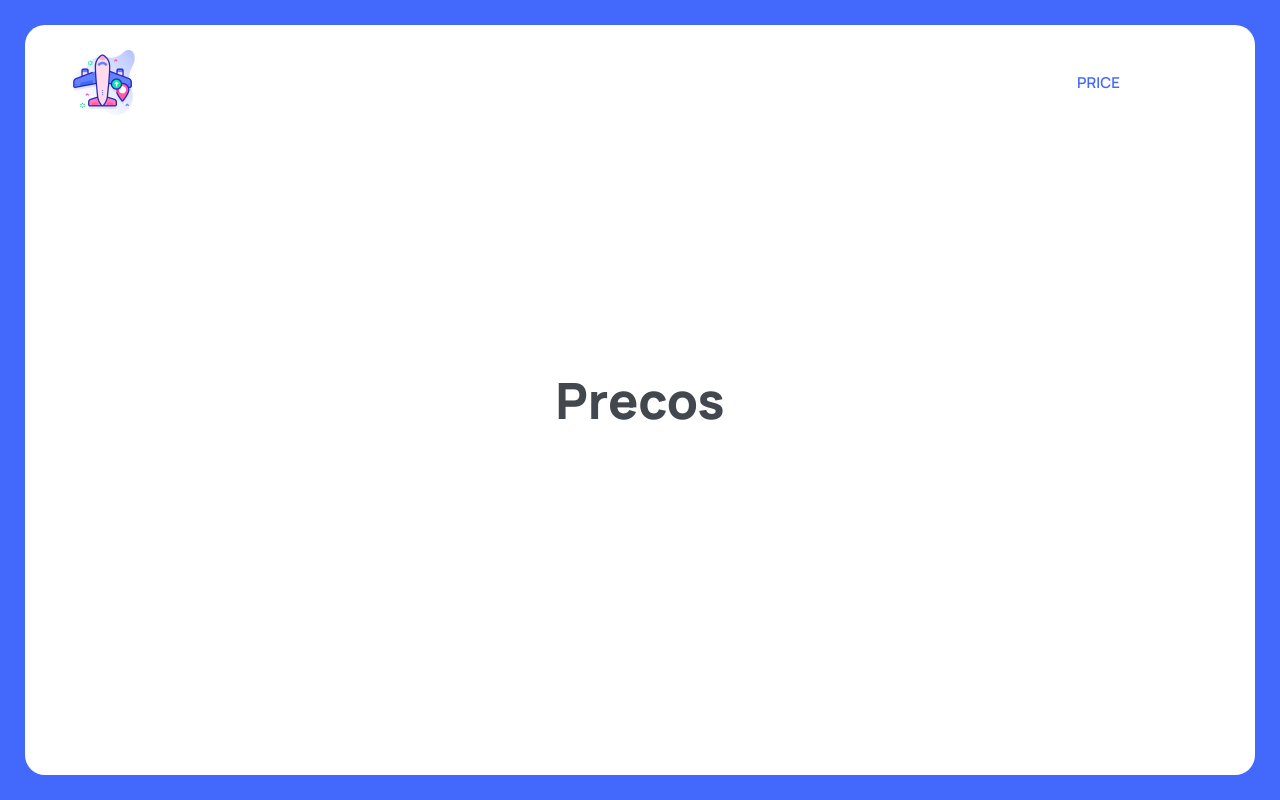
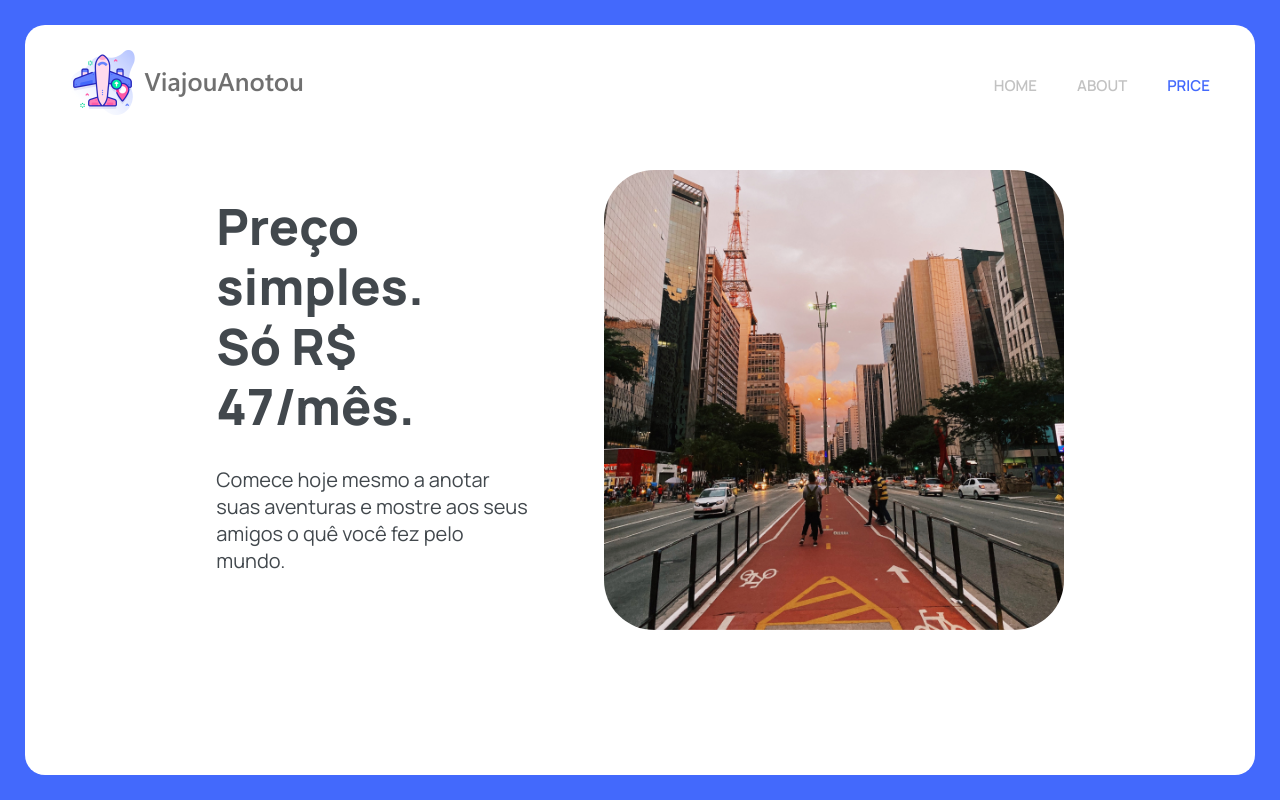
Before and after one commit to Gui089/Viajou-Anotou, a React (Vite) app: page /price in a window 1280 px wide. Built offline with nearby package versions, Linux system fonts and the light colour scheme.

Commit message:
Todas as paginas criadas

```diff
--- a/src/App.jsx
+++ b/src/App.jsx
@@ -1,18 +1,48 @@
-import { AppLayout } from './pages/appLayout.jsx';
-import { Route, createBrowserRouter, createRoutesFromElements, RouterProvider } from 'react-router-dom';
+import { Route,NavLink, Link, createBrowserRouter, createRoutesFromElements, RouterProvider, useLocation } from 'react-router-dom';
 import { Home } from './pages/Home.jsx';
 import { Price } from './pages/Price.jsx';
 import { About } from './pages/About.jsx';
 
 const route = createBrowserRouter(
   createRoutesFromElements(
-    <Route path='/' element={<AppLayout />}>
-      <Route path='/' element={<Home />} />
+    <Route path='/' >
+      <Route index element={<Home />} />
       <Route path='/about' element={<About />}/>
       <Route path='/price' element={<Price />} />
     </Route>
   )
 );
+
+const links = [
+  {path:'/', text:'Home'},
+  {path:'/about', text:'About'},
+  {path:'/price', text:'Price'}
+];
+
+const Header = () => {
+  const location = useLocation();
+  const isHomepage = location.pathname !== '/';
+
+  return (
+    <header>
+    <nav className='nav'>
+        <Link to='/'><img className='logo' src={`./public/img/logo-viajou-anotou-${isHomepage ? 'dark' : 'light'}.png`} alt="" /></Link>
+        <ul>
+          {links.map(link => {
+            const linkShouldBeGray = isHomepage && location.pathname !== link.path;
+            return (
+              <li key={link.text}>
+                <NavLink to={link.path} style={linkShouldBeGray ? {color: '#C2C2C2'}: null}>
+                  {link.text}
+                </NavLink>
+              </li>
+            )
+          })}
+        </ul>
+      </nav>
+    </header>
+  )
+}
 
 const App = () => {
   return (
@@ -23,4 +53,4 @@ const App = () => {
 }
 
 
-export {App}
+export {App, Header}
--- a/src/index.css
+++ b/src/index.css
@@ -99,7 +99,7 @@ main {
   text-transform: uppercase;
   font-size: 1.5rem;
   font-weight: 600;
-  color: white;
+  color: #ffffff;
 }
 
 .nav a.active {
--- a/src/pages/About.jsx
+++ b/src/pages/About.jsx
@@ -1,9 +1,20 @@
+import { Header } from '../App'
 
 const About = () => {
   return (
-    <main className='main-about'>
-      <h1>About</h1>
-    </main>
+    <>
+      <Header />
+       <main className='main-about'>
+         <section>
+           <div>
+             <h1>Sobre o ViajouAnotou</h1>
+             <p>Este projeto esta sendo feito em React</p>
+             <p>Quero me tornar um espcialista em React</p>
+           </div>
+           <img src="/public/img/photos/sobre-viajou-anotou.jpg" alt="Paulo e Roberto" />
+         </section>
+       </main>
+    </>
   )
 }
 
--- a/src/pages/Home.jsx
+++ b/src/pages/Home.jsx
@@ -1,11 +1,15 @@
+import { Link} from 'react-router-dom';
+import { Header } from '../App';
+
 const Home = () => {
   return (
     <>
+    <Header />
      <main className='main-home'>
         <section>
           <h1>Você viaja o mundo. E o ViajouAnotou mantém suas aventuras anotadas.</h1>
           <h2>Um mapa mundial que rastreia por onde você passou. Nunca esqueça suas experiências e mostre aos seus amigos o quê você fez pelo mundo.</h2>
-          <button className='cta'>Começar agora</button>
+          <Link className='cta' to='/about'>Começar agora</Link>
         </section>
      </main>
     </>
--- a/src/pages/Price.jsx
+++ b/src/pages/Price.jsx
@@ -1,10 +1,19 @@
+import { Header } from '../App'
+
 const Price = () => {
   return (
-     <main className='main-pricing'>
-       <section>
-          <h1>Precos</h1>
-       </section>
-     </main>
+    <>
+      <Header />
+        <main className='main-pricing'>
+          <section>
+             <div>
+              <h1>Preço simples. <br />Só R$ 47/mês.</h1>
+              <p>Comece hoje mesmo a anotar suas aventuras e mostre aos seus amigos o quê você fez pelo mundo.</p>
+             </div>
+             <img src="./public/img/photos/preco-viajou-anotou.jpg" alt="" />
+          </section>
+        </main>
+    </>
   )
 }
 
--- a/src/pages/appLayout.jsx
+++ /dev/null
@@ -1,20 +0,0 @@
-import { NavLink, Outlet } from 'react-router-dom';
-
-const AppLayout = () => {
-  return (
-    <>
-      <nav className='nav'>
-        <img className='logo' src="./public/img/logo-viajou-anotou-light.png" alt="" />
-        <ul>
-          <li><NavLink to='/'>Home</NavLink></li>
-          <li><NavLink to='/price'>Price</NavLink></li>
-          <li><NavLink to='/about'>About</NavLink></li>
-        </ul>
-      </nav>
-      <Outlet />
-    </>
-
-  )
-}
-
-export { AppLayout }
```
